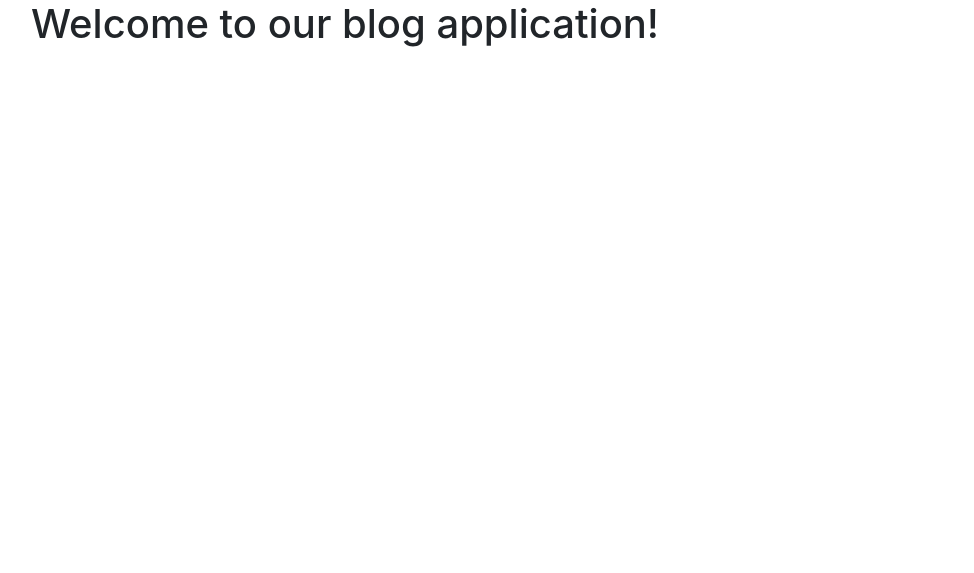
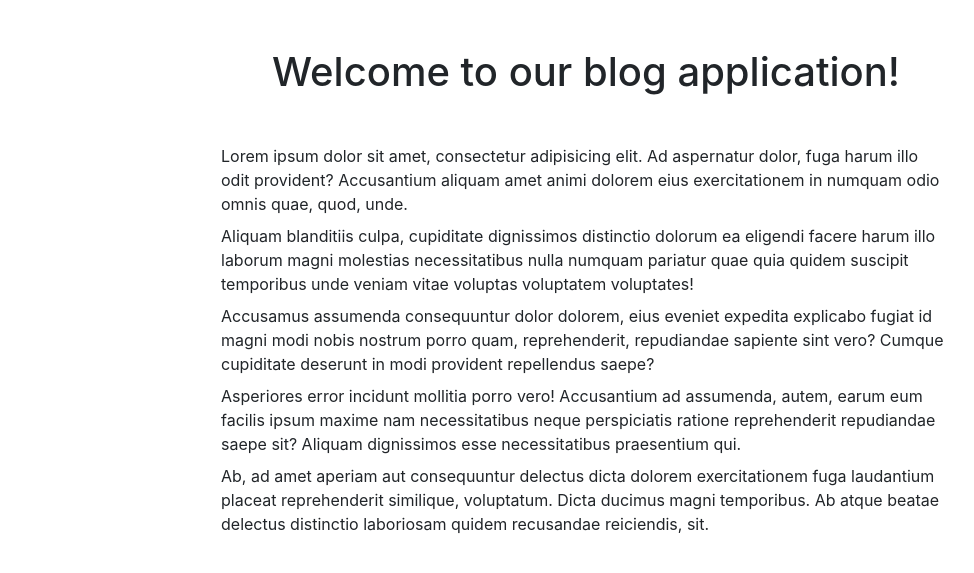
Before and after one commit to djsall/halado_prog_bead, a Django app: page / in a window 1280 px wide. Shown: the part 56-629 px from the top of the page, without its empty margins (54-1028 px from the left). Run offline with Django 3.2, Linux system fonts and the light colour scheme; some libraries are stand-ins or nearby versions.

Commit message:
more cosmetics

```diff
--- a/halado_prog_bead/templates/index.html
+++ b/halado_prog_bead/templates/index.html
@@ -1,3 +1,30 @@
 {% extends 'base_generic.html' %} {% block content %}
-<h1>Welcome to our blog application!</h1>
+  <div class="row">
+    <div class="col-8 offset-2">
+      <h1 class="text-center mb-5 mt-5">Welcome to our blog application!</h1>
+      <div class="mb-2">Lorem ipsum dolor sit amet, consectetur adipisicing elit. Ad aspernatur dolor, fuga harum illo odit
+        provident?
+        Accusantium aliquam amet animi dolorem eius exercitationem in numquam odio omnis quae, quod, unde.
+      </div>
+      <div class="mb-2">Aliquam blanditiis culpa, cupiditate dignissimos distinctio dolorum ea eligendi facere harum illo laborum
+        magni
+        molestias necessitatibus nulla numquam pariatur quae quia quidem suscipit temporibus unde veniam vitae voluptas
+        voluptatem voluptates!
+      </div>
+      <div class="mb-2">Accusamus assumenda consequuntur dolor dolorem, eius eveniet expedita explicabo fugiat id magni modi nobis
+        nostrum porro quam, reprehenderit, repudiandae sapiente sint vero? Cumque cupiditate deserunt in modi provident
+        repellendus saepe?
+      </div>
+      <div class="mb-2">Asperiores error incidunt mollitia porro vero! Accusantium ad assumenda, autem, earum eum facilis ipsum
+        maxime
+        nam necessitatibus neque perspiciatis ratione reprehenderit repudiandae saepe sit? Aliquam dignissimos esse
+        necessitatibus praesentium qui.
+      </div>
+      <div class="mb-2">Ab, ad amet aperiam aut consequuntur delectus dicta dolorem exercitationem fuga laudantium placeat
+        reprehenderit
+        similique, voluptatum. Dicta ducimus magni temporibus. Ab atque beatae delectus distinctio laboriosam quidem
+        recusandae reiciendis, sit.
+      </div>
+    </div>
+  </div>
 {% endblock content %}
```
